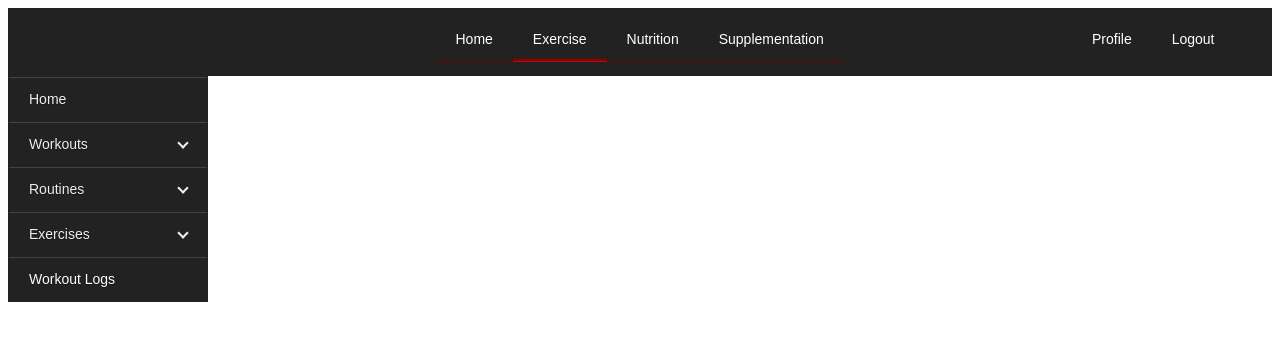
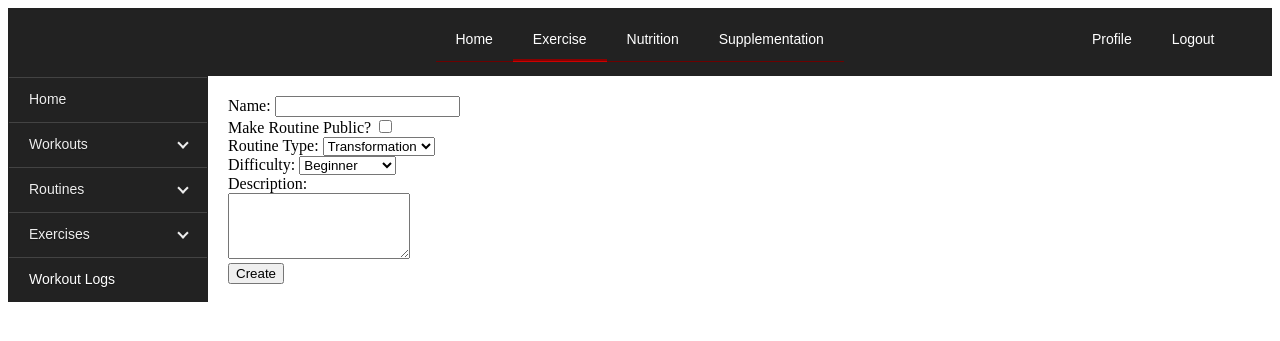
Before and after one commit to ianhb/fitme, a Django app: page /exercise/routines/create/ in a window 1280 px wide. Shown: the top 341 px of the page. Run offline with Django 3.2, Linux system fonts and the light colour scheme; a user stored in the database is signed in; data comes from the database, SQL or seed files in the repository.

Commit message:
Creating Routines and bug fixing

```diff
--- a/exercise/models.py
+++ b/exercise/models.py
@@ -37,6 +37,9 @@ class Routine(models.Model):
     date_created = models.DateTimeField(auto_now_add=True)
     date_modified = models.DateTimeField(auto_now=True)
     public = models.BooleanField(default=False)
+    type = models.IntegerField(default=0)
+    difficulty = models.IntegerField(default=0)
+    description = models.TextField(blank=True, default='')
     followers = models.ManyToManyField(User, related_name="followers")
 
     def __unicode__(self):
--- a/exercise/templates/exercise/routines/routine_create.html
+++ b/exercise/templates/exercise/routines/routine_create.html
@@ -0,0 +1,40 @@
+{% extends 'exercise/base.html' %}
+
+{% block title %}Create Routine{% endblock %}
+
+{% block content %}
+
+    {% if form.errors %}
+        <p class="error">Error Creating Routine</p>
+    {% endif %}
+
+    <form action="" method="post">
+        {% csrf_token %}
+        <label for="name">Name: </label>
+        <input id="name" name="name" type="text"><br>
+
+        <label for="public">Make Routine Public? </label>
+        <input id="public" name="public" type="checkbox"><br>
+
+        <label for="type">Routine Type: </label>
+        <select id="type" name="type">
+            <option value="0" selected>Transformation</option>
+            <option value="1">Bulking</option>
+            <option value="2">Cutting</option>
+        </select><br>
+
+        <label for="diff">Difficulty: </label>
+        <select id="diff" name="diff">
+            <option value="0">Beginner</option>
+            <option value="1">Intermediate</option>
+            <option value="2">Advanced</option>
+        </select><br>
+
+        <label for="desc">Description: </label><br>
+        <textarea id="desc" name="desc" rows="4"></textarea><br>
+
+        <input type="submit" value="Create">
+
+    </form>
+
+{% endblock %}
--- a/exercise/templates/exercise/routines/routine_search.html
+++ b/exercise/templates/exercise/routines/routine_search.html
@@ -1,6 +1,5 @@
 {% extends 'exercise/base.html' %}
 {% load staticfiles %}
-{% load exercise_tags %}
 
 {% block head %}
     <script type="application/javascript" src="{% static "exercise/routine_search_filter.js" %}">
@@ -16,7 +15,6 @@
     <label for="name_search">Name: </label>
     <input name="name_search" id="name_search" type="text" oninput="onClick({{ routine_json }})">
 
-
     <table id="routine_table">
         <tr>
             <td>Name</td>
@@ -30,7 +28,4 @@
             </tr>
         {% endfor %}
     </table>
-
-
-
 {% endblock %}
--- a/exercise/views.py
+++ b/exercise/views.py
@@ -396,7 +396,6 @@ def log_detail(request, pk):
 
 @login_required
 def my_routines(request):
-    # TODO
     routines = Routine.objects.filter(creator=request.user)
 
     context = {
@@ -409,7 +408,6 @@ def my_routines(request):
 
 @login_required
 def followed_routines(request):
-    # TODO
     routines = Routine.objects.filter(followers=request.user)
 
     context = {
@@ -422,8 +420,6 @@ def followed_routines(request):
 
 def routine_detail(request, pk):
     routine = get_object_or_404(Routine, pk=pk)
-    # TODO
-
     if request.user.is_authenticated() and request.user == routine.creator:
 
         workouts = routine.workout_set.all().order_by('name')
@@ -473,15 +469,28 @@ def search_routines(request):
     return render(request, 'exercise/routines/routine_search.html', context)
 
 
+@login_required
 def create_routine(request):
     # TODO
-    return render(request, 'exercise/base.html')
+
+    if request.method == 'POST':
+        name = request.POST['name']
+        description = request.POST['desc']
+        difficulty = request.POST['diff']
+        goal = request.POST['type']
+        public = request.POST['public']
+        routine = Routine(name=name, description=description, creator=request.user, public=public,
+                          difficulty=difficulty, type=goal)
+        routine.save()
+        routine.followers.add(request.user)
+
+        return HttpResponseRedirect(reverse('routine_detail', kwargs={'pk': routine.pk}))
+
+    return render(request, 'exercise/routines/routine_create.html')
 
 
 @login_required
 def follow_routine(request, pk):
-    # TODO
-
     routine = get_object_or_404(Routine, pk=pk)
     if routine.public:
         routine.followers.add(request.user)
@@ -493,7 +502,6 @@ def follow_routine(request, pk):
 
 @login_required
 def unfollow_routine(request, pk):
-    # TODO
     routine = get_object_or_404(Routine, pk=pk)
 
     if routine.creator != request.user:
```
Also changed, not shown: supplementation/views.py (+0 -15 lines), 1 other file.
